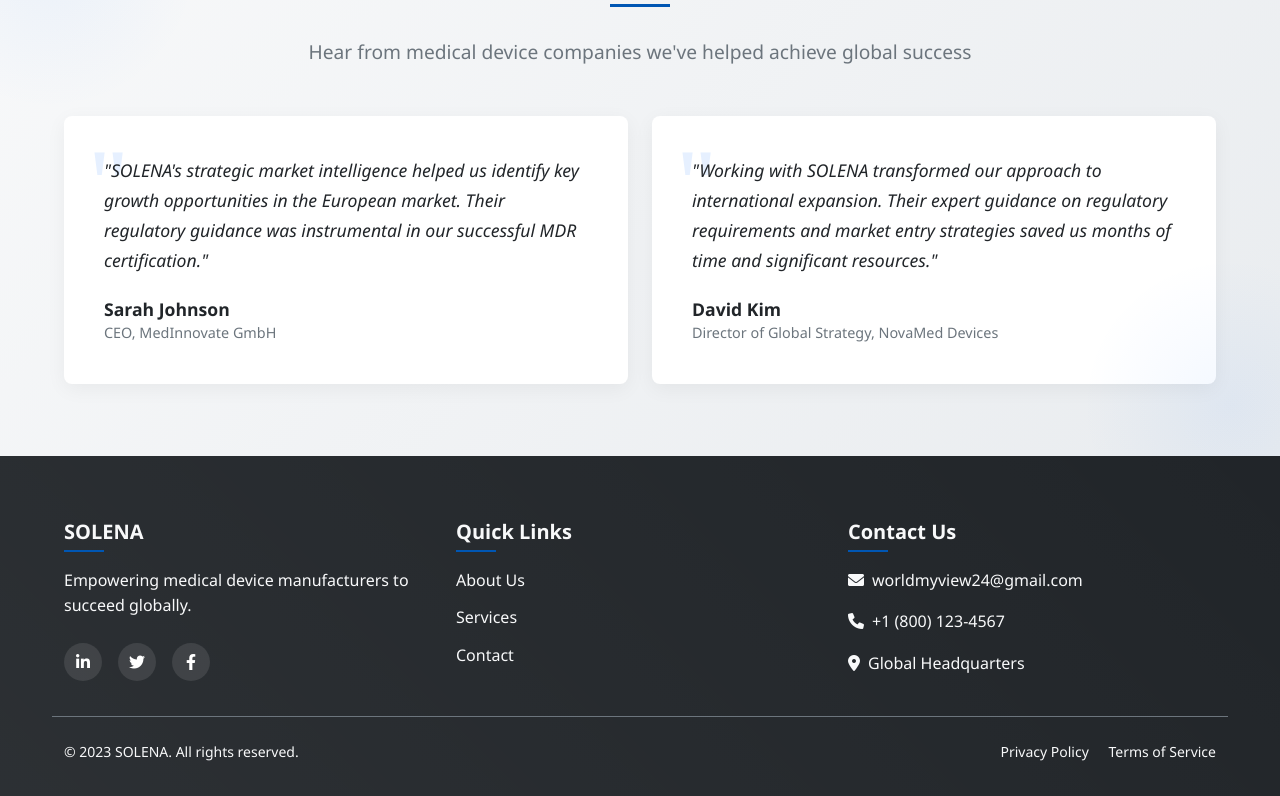
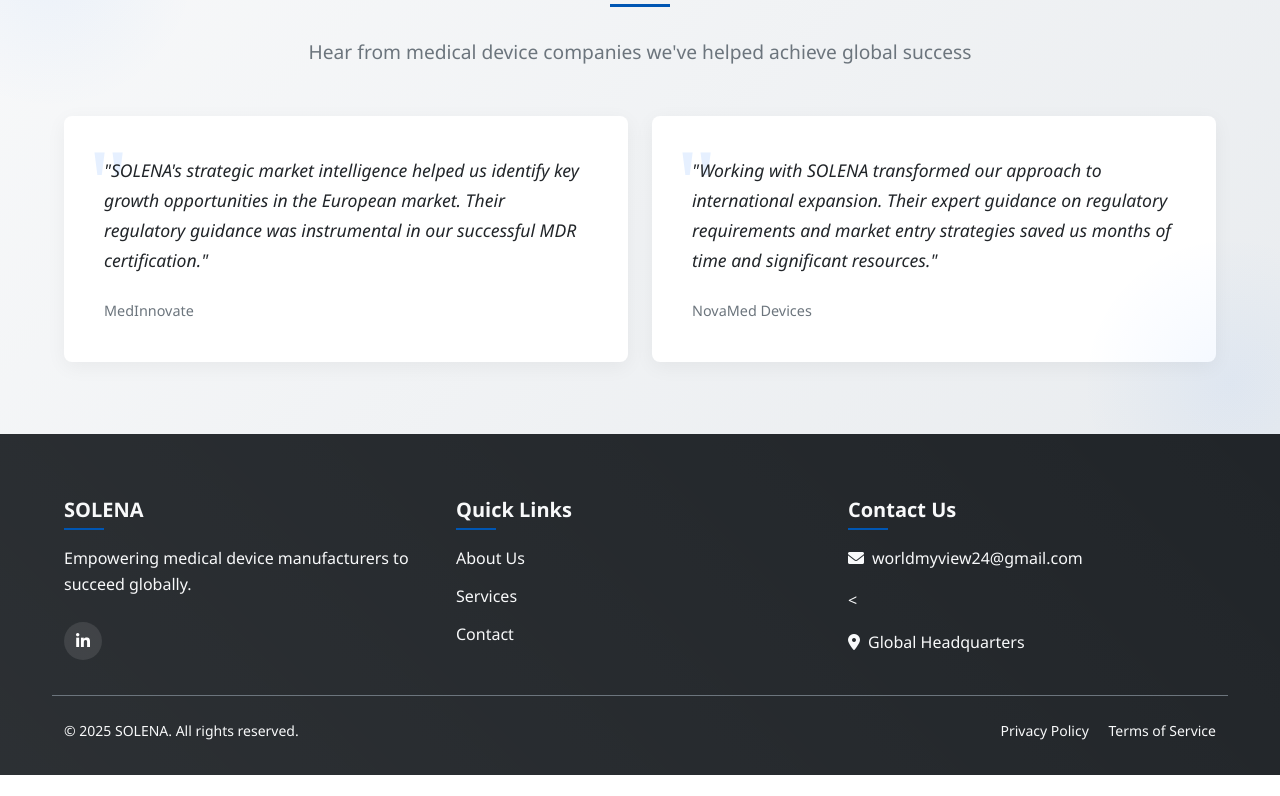
Before and after one commit to solena-art/solenamedical.github.io, a plain HTML site: page index.html in a window 1280 px wide. Shown: the part 1845-2641 px from the top of the page. After the commit the page ends 2620 px from the top, so only its background shows below. Drawn offline with nearby package versions, Linux system fonts and the light colour scheme.

Commit message:
Update index.html

```diff
--- a/index.html
+++ b/index.html
@@ -161,8 +161,8 @@
                             <p class="testimonial-text">"SOLENA's strategic market intelligence helped us identify key growth opportunities in the European market. Their regulatory guidance was instrumental in our successful MDR certification."</p>
                             <div class="testimonial-author">
                                 <div class="testimonial-author-info">
-                                    <h4>Sarah Johnson</h4>
-                                    <p>CEO, MedInnovate GmbH</p>
+                                    <h4></h4>
+                                    <p>MedInnovate</p>
                                 </div>
                             </div>
                         </div>
@@ -174,8 +174,8 @@
                             <p class="testimonial-text">"Working with SOLENA transformed our approach to international expansion. Their expert guidance on regulatory requirements and market entry strategies saved us months of time and significant resources."</p>
                             <div class="testimonial-author">
                                 <div class="testimonial-author-info">
-                                    <h4>David Kim</h4>
-                                    <p>Director of Global Strategy, NovaMed Devices</p>
+                                    <h4></h4>
+                                    <p>NovaMed Devices</p>
                                 </div>
                             </div>
                         </div>
@@ -194,8 +194,7 @@
                     <p>Empowering medical device manufacturers to succeed globally.</p>
                     <div class="footer-social">
                         <a href="#" class="social-icon"><i class="fab fa-linkedin-in"></i></a>
-                        <a href="#" class="social-icon"><i class="fab fa-twitter"></i></a>
-                        <a href="#" class="social-icon"><i class="fab fa-facebook-f"></i></a>
+
                     </div>
                 </div>
                 <div class="col-md-4 mb-4 mb-md-0">
@@ -209,13 +208,13 @@
                 <div class="col-md-4">
                     <h5>Contact Us</h5>
                     <p><i class="fas fa-envelope me-2"></i><a href="mailto:worldmyview24@gmail.com" class="text-light">worldmyview24@gmail.com</a></p>
-                    <p><i class="fas fa-phone me-2"></i>+1 (800) 123-4567</p>
+                    <p><</p>
                     <p><i class="fas fa-map-marker-alt me-2"></i>Global Headquarters</p>
                 </div>
             </div>
             <div class="row mt-4 pt-4 border-top border-secondary">
                 <div class="col-md-6">
-                    <p class="small mb-0">&copy; 2023 SOLENA. All rights reserved.</p>
+                    <p class="small mb-0">&copy; 2025 SOLENA. All rights reserved.</p>
                 </div>
                 <div class="col-md-6 text-md-end">
                     <p class="small mb-0">
```
